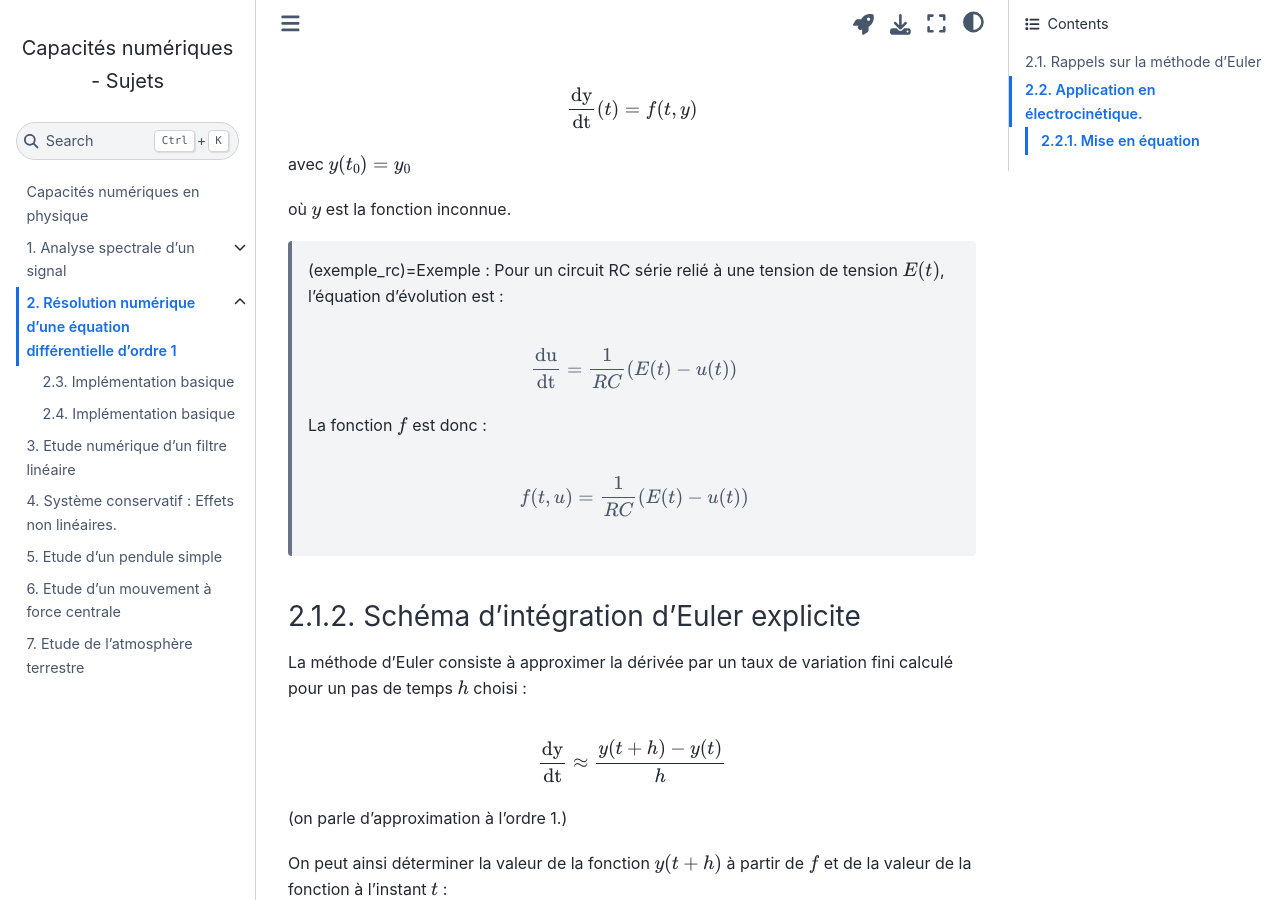
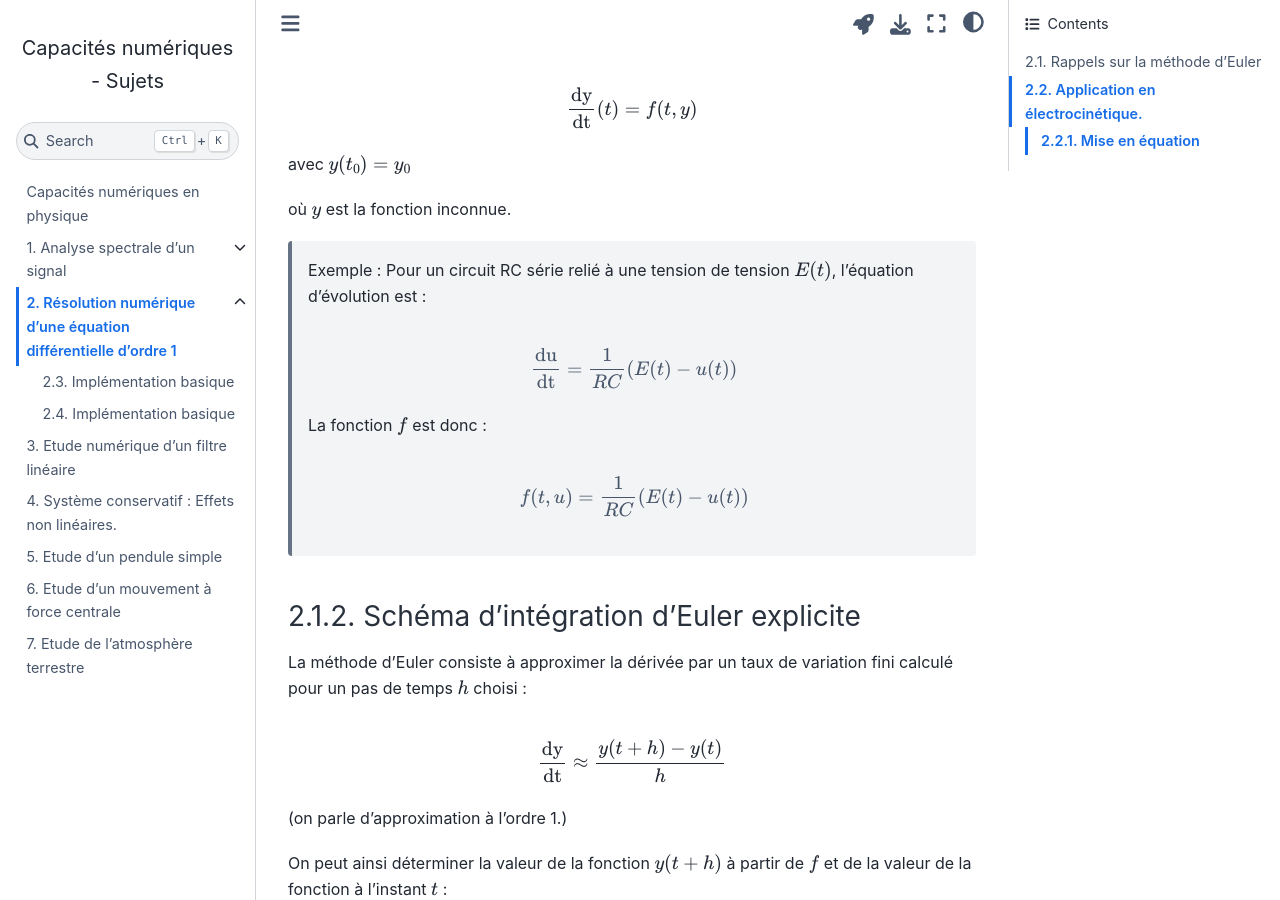
Before and after one commit to pcsi3physiquestan/capacites_numeriques_sources, a Jupyter Book: the page built from elec_reponse_o1.md, in a window 1280 px wide and 900 px high, scrolled down 454 px. Built offline with Jupyter Book 1.0.4 settings and Sphinx 7.4.7 and the Sphinx Book theme 1.1.4, drawn with Linux system fonts in a browser that asks for light colours.

Commit message:
Mise à jour des sources

```diff
--- a/elec_reponse_o1.md
+++ b/elec_reponse_o1.md
@@ -30,7 +30,8 @@ avec $y(t_0) = y_0$
 
 où $y$ est la fonction inconnue.
 
-> (exemple_rc)=Exemple : Pour un circuit RC série relié à une tension de tension $E(t)$, l'équation d'évolution est :
+(exemple_rc)=
+> Exemple : Pour un circuit RC série relié à une tension de tension $E(t)$, l'équation d'évolution est :
 >
 > $$\frac{\rm{d}u}{\rm{dt}} = \frac{1}{RC}\left (E(t) - u(t) \right )$$
 >
```
